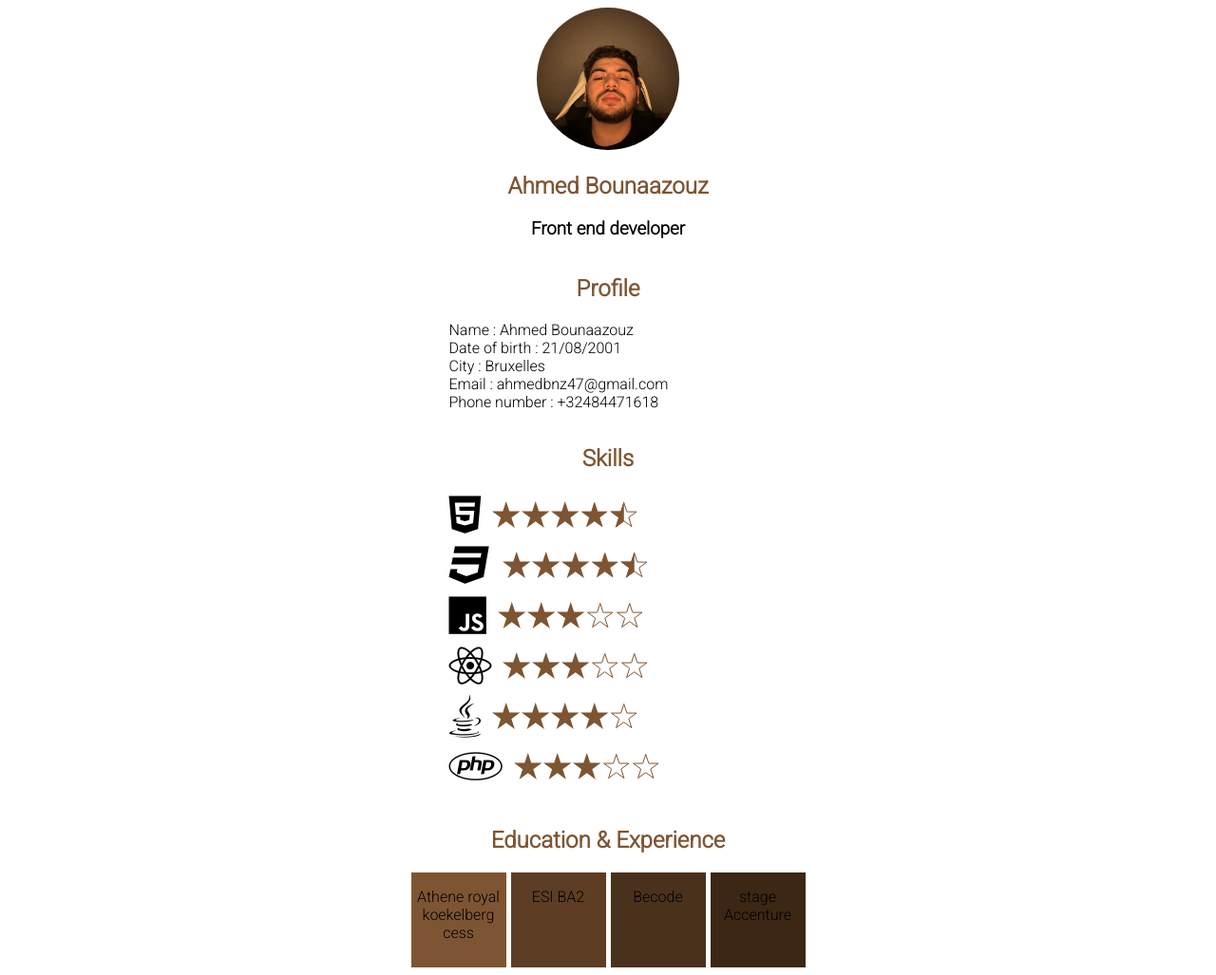
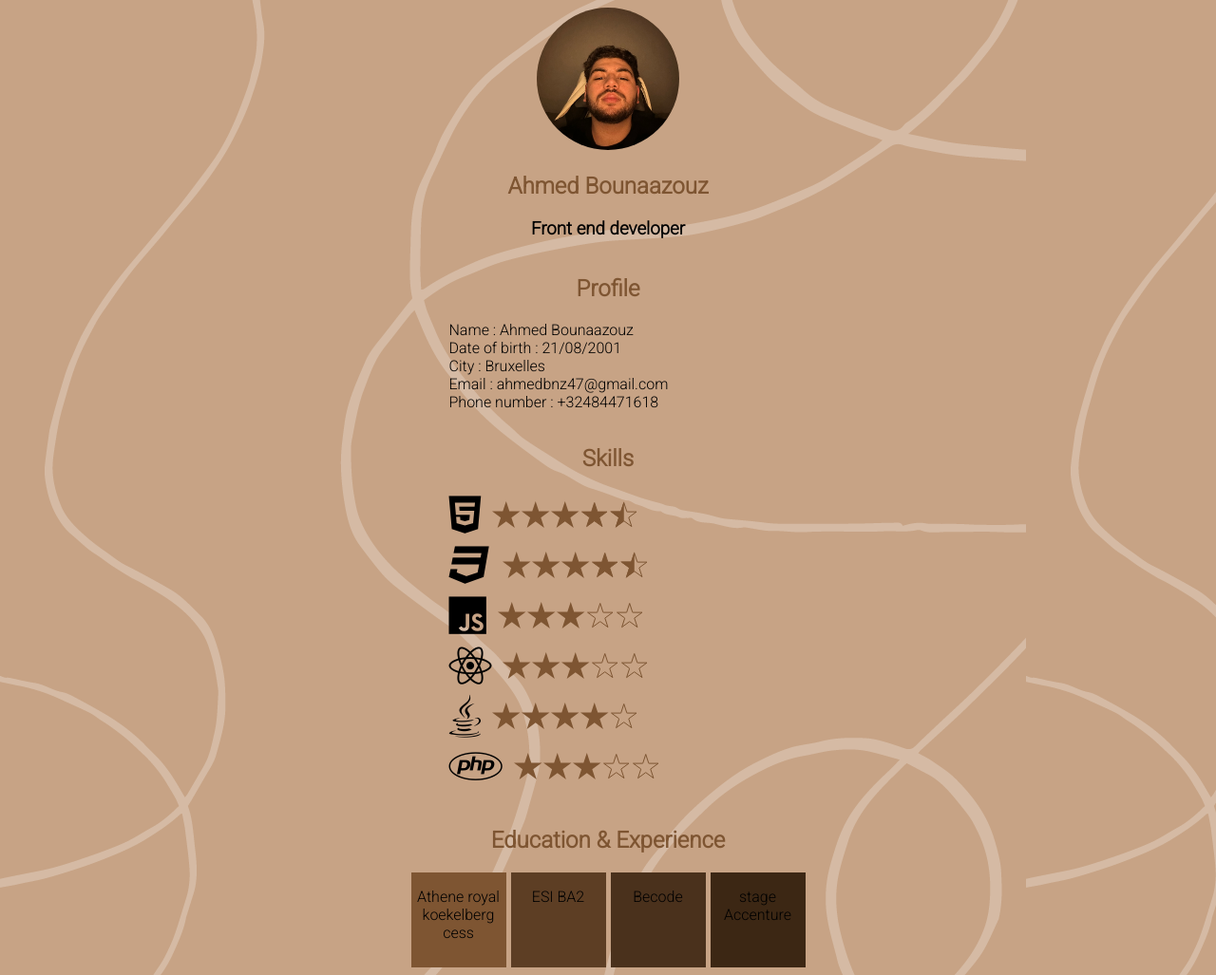
Before and after one commit to ahmedymh/cv, a plain HTML site: page index.html in a window 1280 px wide. Shown: the whole page at 95% size. Drawn offline with Linux system fonts and the light colour scheme; the site is published under a folder, as on GitHub Pages, so addresses that start at the root find nothing.

Commit message:
correction

```diff
--- a/style.css
+++ b/style.css
@@ -5,7 +5,7 @@
 
 }
 body{
-  background-image : url(/photo/wp9211979.png);
+  background-image : url(photo/wp9211979.png);
 }
 .item-a {
   grid-area: header;
```
